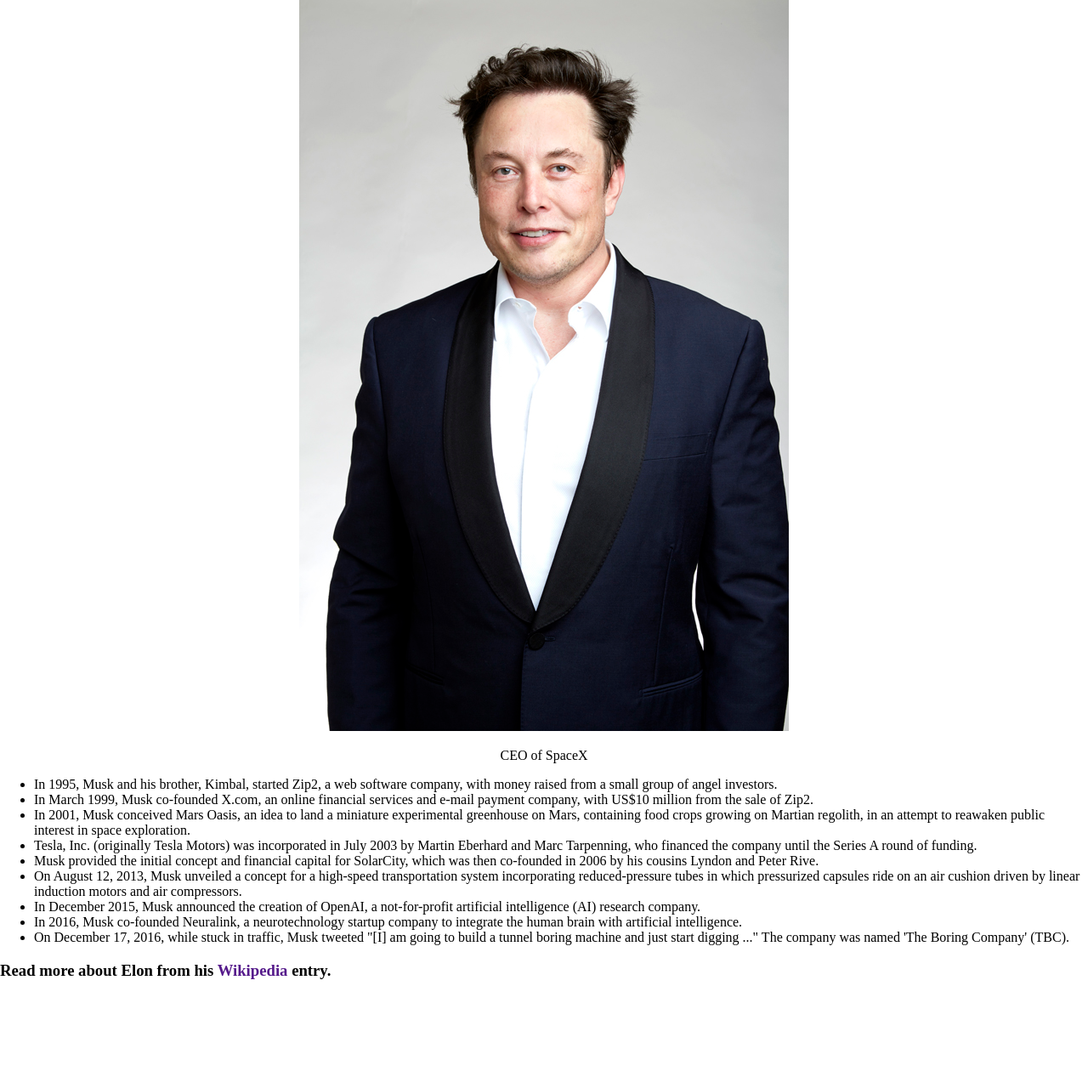
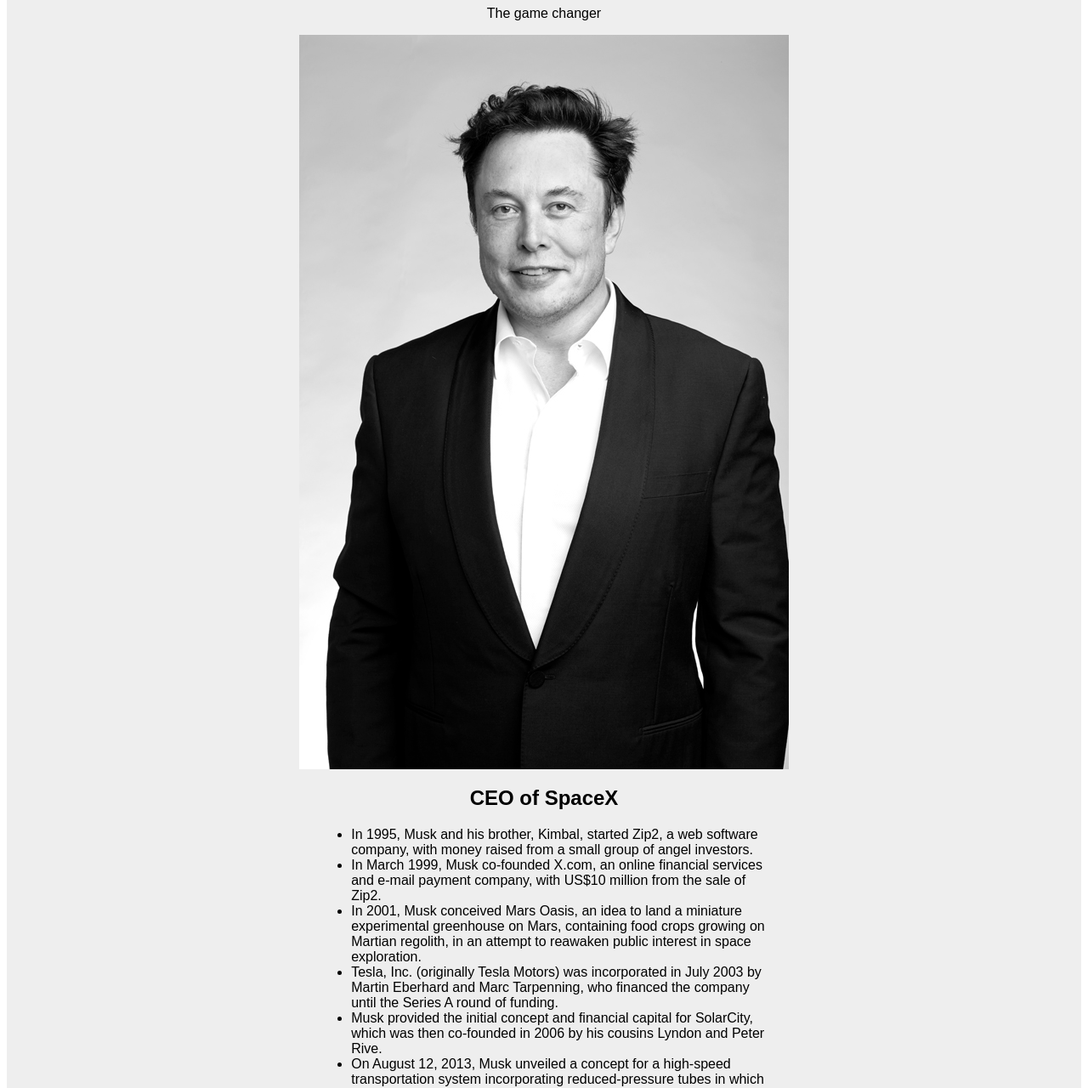
Before and after one commit to ReynardNatividad/tributepage, a plain HTML site: page index.html in a window 1280 px wide. Shown: the part 118-1398 px from the top of the page at 85% size. Before the commit the page ends 1289 px from the top, so only its background shows below. Drawn offline with Linux system fonts and the light colour scheme.

Commit message:
Passed all tests

```diff
--- a/index.html
+++ b/index.html
@@ -14,7 +14,7 @@
         </div>
         <div id="img-div">
             <img id="image" src="elonmuskimage.jpg" alt="picture of elon musk">
-            <p id="img-caption">CEO of SpaceX</p>
+            <h2 id="img-caption">CEO of SpaceX</h2>
         </div>
         <section id="tribute-info">
                 <ul>
--- a/style.css
+++ b/style.css
@@ -3,15 +3,55 @@ body {
     padding: 0;
 }
 
+#main {
+    margin: 30px 8px;
+    padding: 15px;
+    border-radius: 5px;
+    background: #eee;
+}
+
+h1,h3,p,li {
+    font-family: Arial, Helvetica, sans-serif;
+}
+
+#img-caption {
+    font-family: Arial, Helvetica, sans-serif;
+}
+
 #img-div {
     text-align: center;
+    display: block;
 }
 
 #title {
     text-align: center;
 }
 
+#image {
+    filter: grayscale(100%);
+    display: block;
+    margin: auto;
+    max-width: 600px;
+}
+
 #tribute-link {
    text-align: center;
    text-decoration: none;
 }
+
+ul {
+    width: 40%;
+    margin: auto;
+}
+
+h3 {
+    text-align: center;
+}
+
+@media (max-width: 600px) {
+
+    #image {
+        height: 300px;
+        width: 200px;
+    }
+}
```
Lines whose indentation alone changed are shown as unchanged.
